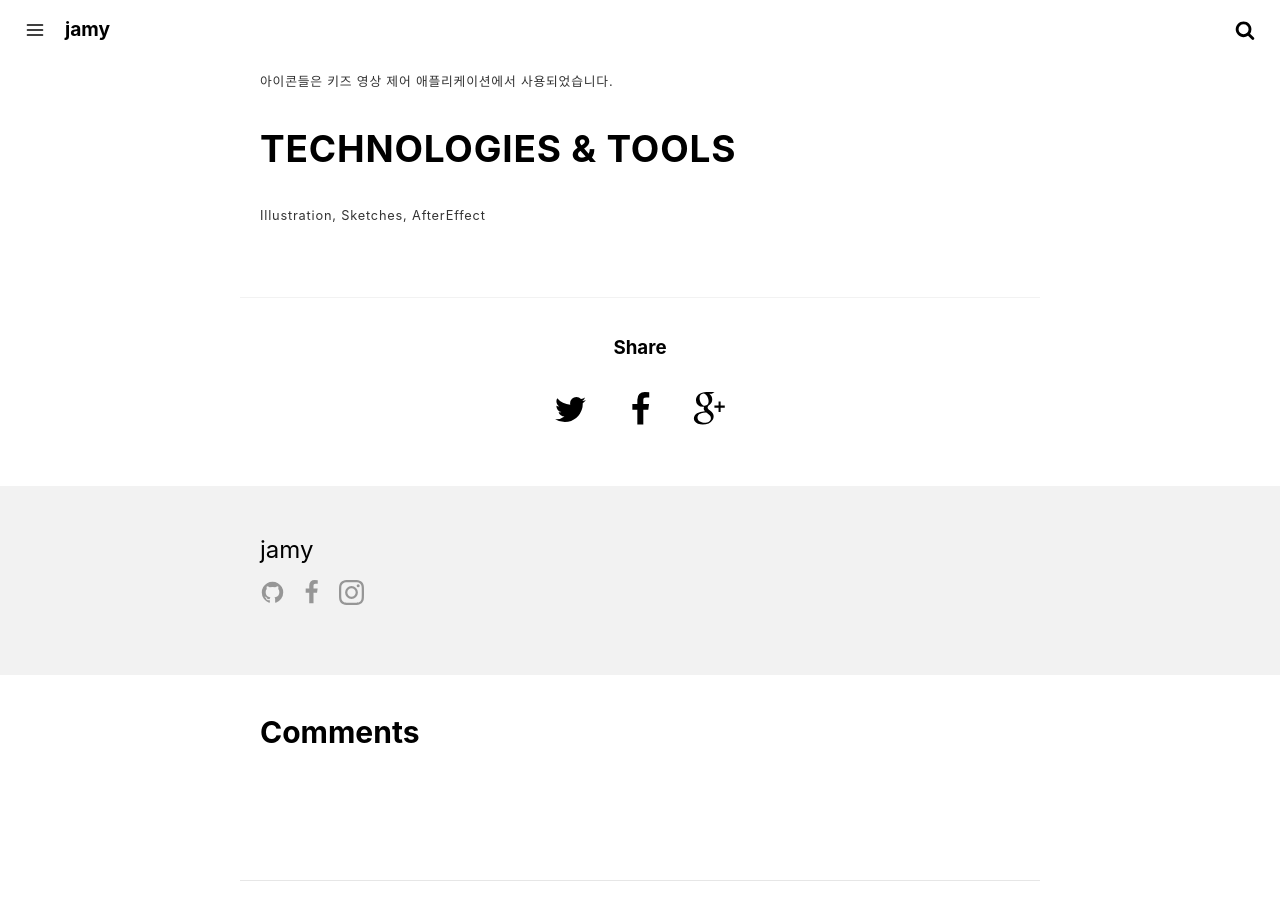
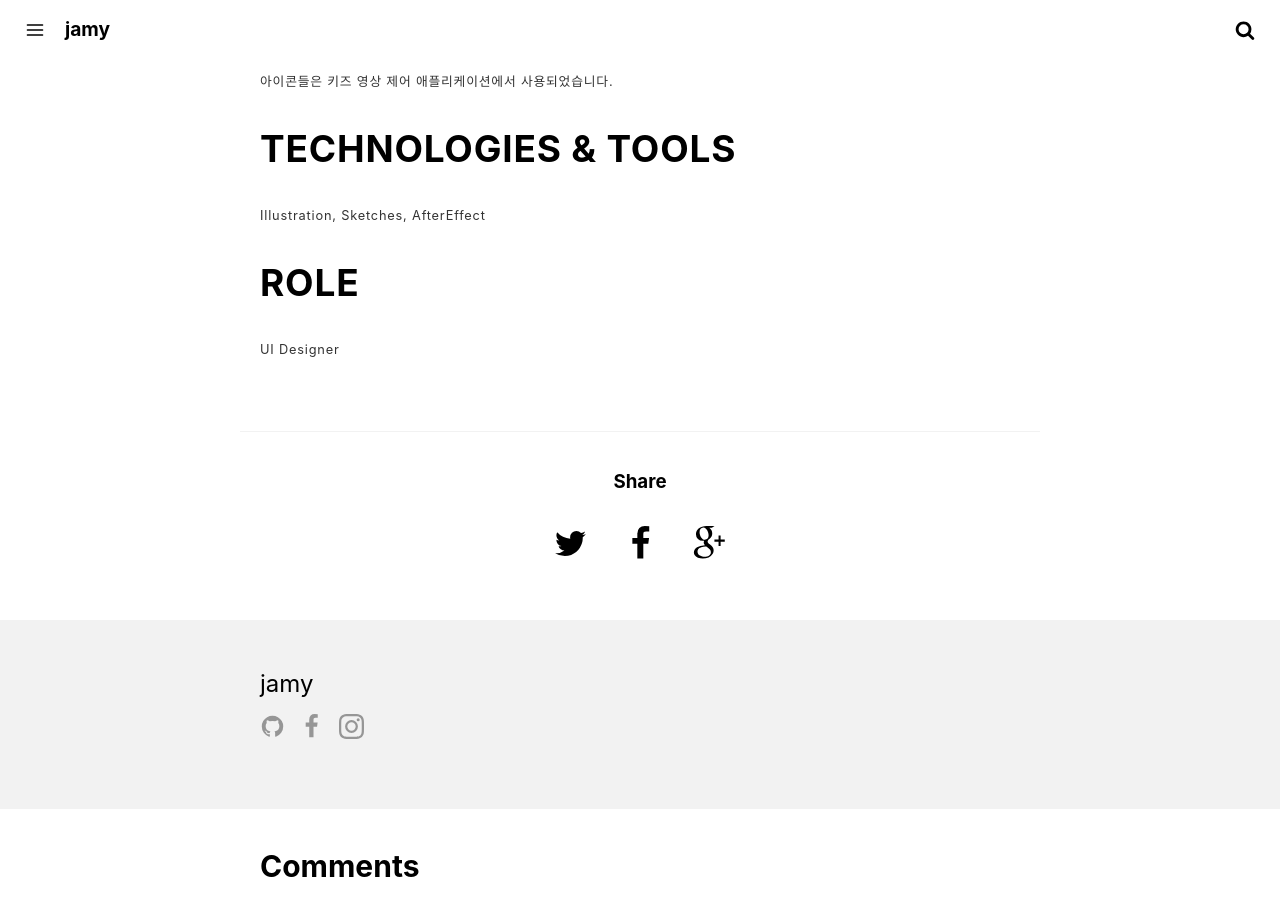
Before and after one commit to crazyjamy/crazyjamy.github.io, a Jekyll site: the page built from _posts/2020-10-02-icon_kids.md, in a window 1280 px wide and 900 px high, scrolled down 2516 px. Built offline with Jekyll 4.4.1, drawn with Linux system fonts in a browser that asks for light colours; comment, search, counter and statistics services are not loaded.

Commit message:
Update 2020-10-02-icon_kids.md

```diff
--- a/_posts/2020-10-02-icon_kids.md
+++ b/_posts/2020-10-02-icon_kids.md
@@ -24,3 +24,6 @@ introduction: Icon Design Collection for Kids' Video Control Application
 
 ## TECHNOLOGIES & TOOLS
 Illustration, Sketches, AfterEffect
+
+## ROLE
+UI Designer
```
